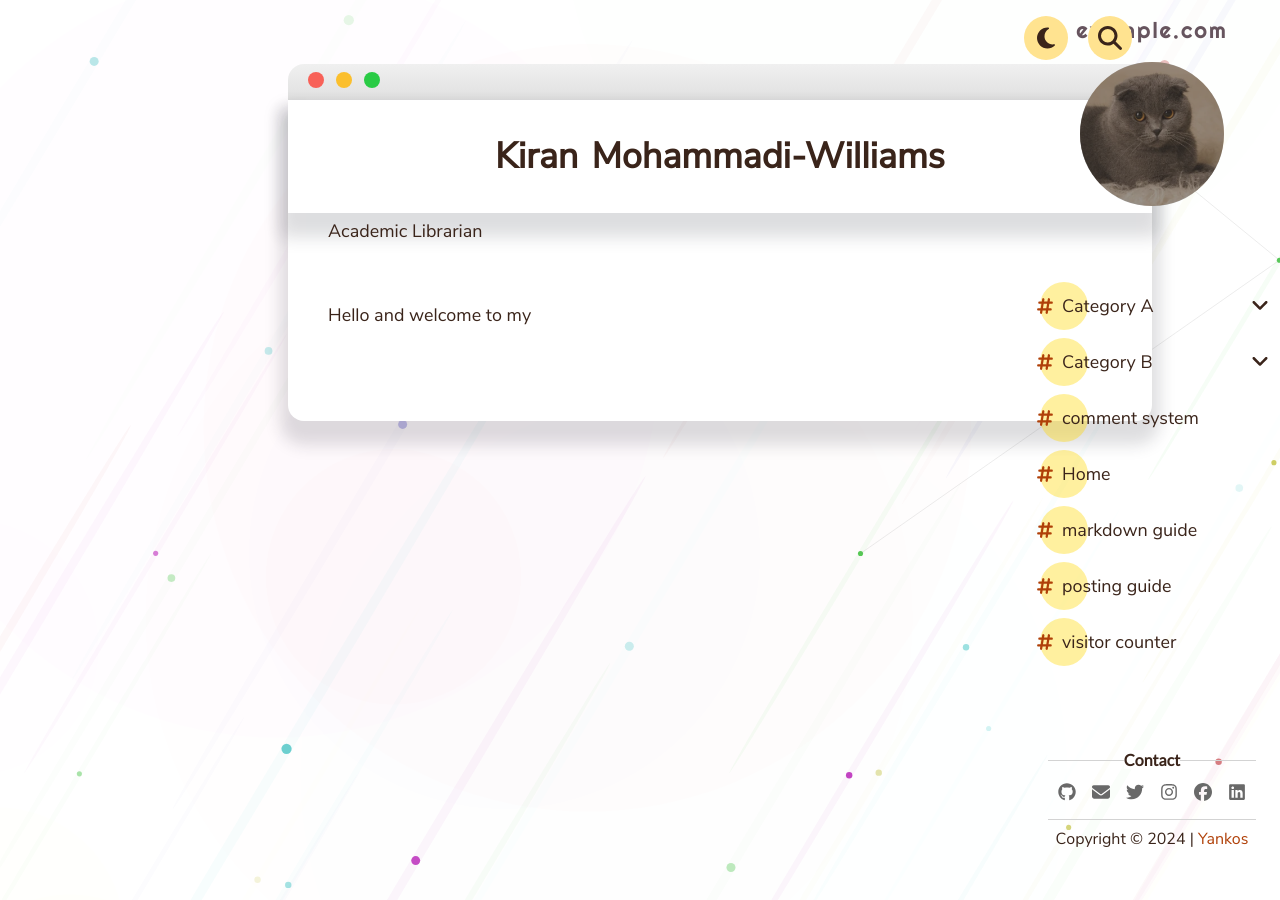
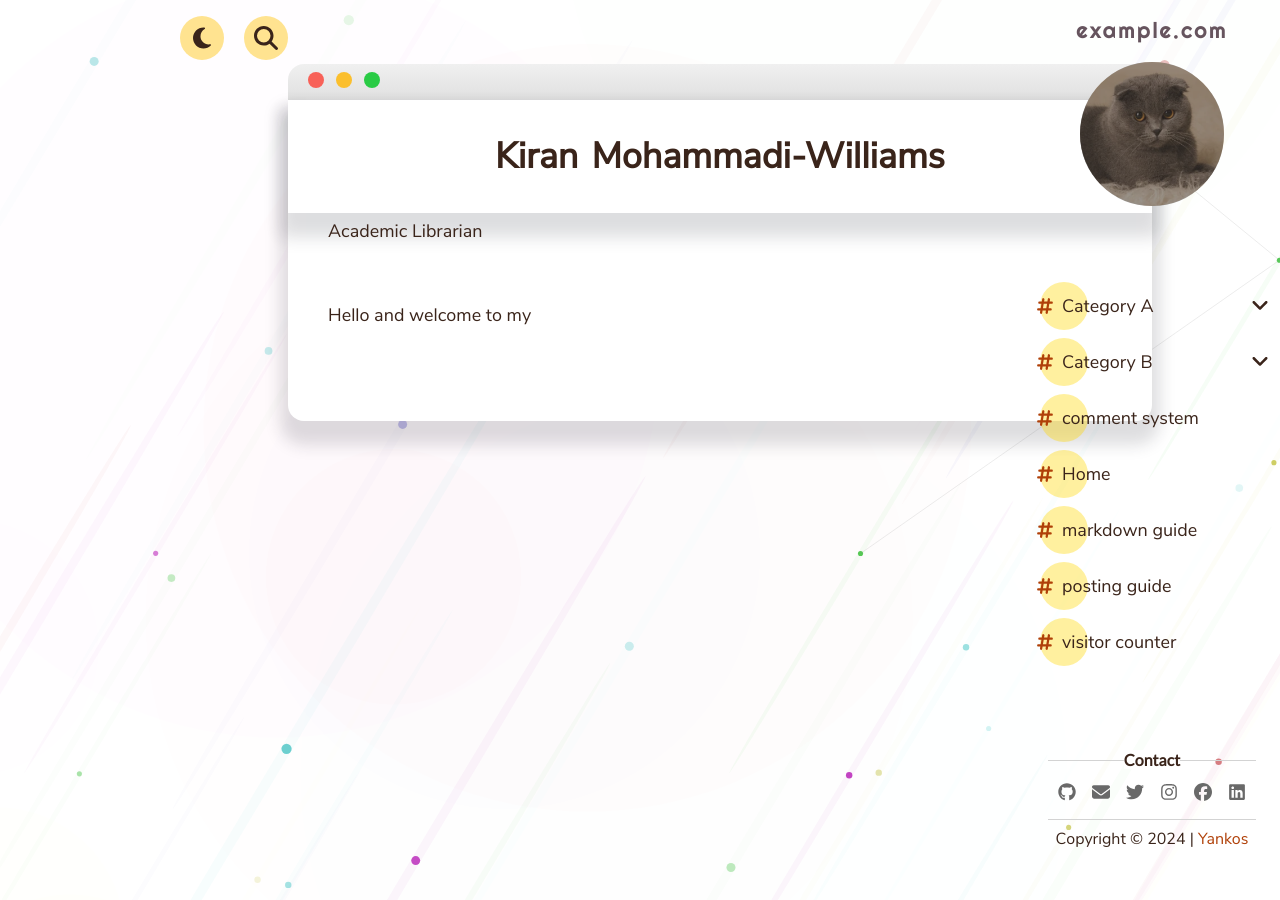
Before and after one commit to kam535/vigilant-barnacle, a Jekyll site: the page built from _pages/comment system.md, in a window 1280 px wide. Built offline with Jekyll 4.4.1, drawn with Linux system fonts in a browser that asks for light colours.

Commit message:
Update sidebar.html

```diff
--- a/_includes/sidebar.html
+++ b/_includes/sidebar.html
@@ -64,7 +64,7 @@
         </div>
     </div>
 </div>
-<div class="sidebar sidebar-right">
+<div class="sidebar sidebar-left">
     <div class="tools">
         <button id="btn-brightness" aria-label="brightness-button">
             <svg class='ico-dark' xmlns="http://www.w3.org/2000/svg" viewBox="0 0 384 512"><path d="M223.5 32C100 32 0 132.3 0 256S100 480 223.5 480c60.6 0 115.5-24.2 155.8-63.4c5-4.9 6.3-12.5 3.1-18.7s-10.1-9.7-17-8.5c-9.8 1.7-19.8 2.6-30.1 2.6c-96.9 0-175.5-78.8-175.5-176c0-65.8 36-123.1 89.3-153.3c6.1-3.5 9.2-10.5 7.7-17.3s-7.3-11.9-14.3-12.5c-6.3-.5-12.6-.8-19-.8z"/></svg>
```
